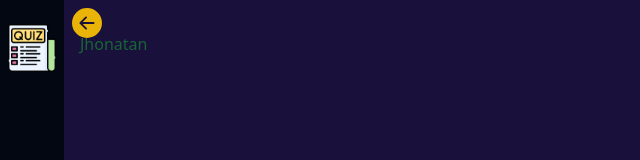
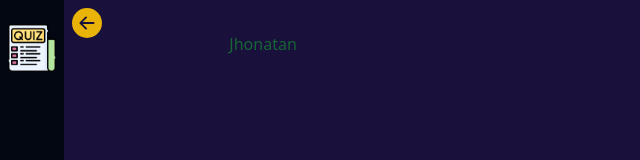
Before and after one commit to JhonatanDota/make-your-quiz, a React (Create React App) app in the folder frontend/: page / in a window 1280 px wide. Shown: the top 160 px of the page, without its empty margins (0-640 px from the left). Built offline with nearby package versions, Linux system fonts and the light colour scheme.

Commit message:
fixing menu open close

```diff
--- a/frontend/src/App.tsx
+++ b/frontend/src/App.tsx
@@ -2,9 +2,7 @@ import AppRoutes from './AppRoutes';
 
 function App() {
   return (
-    <div>
-        <AppRoutes/>
-    </div>
+      <AppRoutes/>
   );
 }
 
--- a/frontend/src/AppRoutes.jsx
+++ b/frontend/src/AppRoutes.jsx
@@ -1,14 +1,17 @@
+import { useState } from "react";
 import { BrowserRouter, Route, Routes } from "react-router-dom";
 import Menu from "./components/Menu";
 import Home from "./pages/Home";
 import MakeQuiz from "./pages/MakeQuiz";
 
 export default function AppRoutes() {
+  const [showMenu, setShowMenu] = useState(true);
+
   return (
     <BrowserRouter>
-      <div className="flex">
-        <Menu />
-        <div className="py-8 px-4 w-full">
+      <div className="flex h-full">
+        <Menu showMenu={showMenu} setShowMenu={setShowMenu}/>
+        <div className={`py-8 px-4 ${showMenu ? "ml-auto w-5/6" : "w-full"}`}>
           <Routes>
             <Route path="/" element={<Home />} />
             <Route path="/make-yours" element={<MakeQuiz />} />
--- a/frontend/src/components/Menu.tsx
+++ b/frontend/src/components/Menu.tsx
@@ -3,13 +3,19 @@ import { NavLink } from "react-router-dom";
 import icon from "../assets/images/icon-quiz.png";
 import { BsFillArrowRightCircleFill, BsFillArrowLeftCircleFill } from "react-icons/bs"
 
-export default function Menu() {
-  const [showMenu, setShowMenu] = useState(true);
+
+interface MenuProps {
+  showMenu: boolean,
+  setShowMenu: (show: boolean) => void
+}
+
+export default function Menu(props: MenuProps) {
+  const {showMenu, setShowMenu} = props
 
   return (
-    <div className="relative flex">
+    <div className="flex fixed h-full">
       {showMenu && (
-        <div className="flex flex-col items-center justify-between w-16 px-2 py-6 h-screen bg-gray-950">
+        <div className="flex flex-col items-center justify-between w-16 px-2 py-6 bg-gray-950">
           <div>
             <img src={icon} alt="icon" />
           </div>
```
